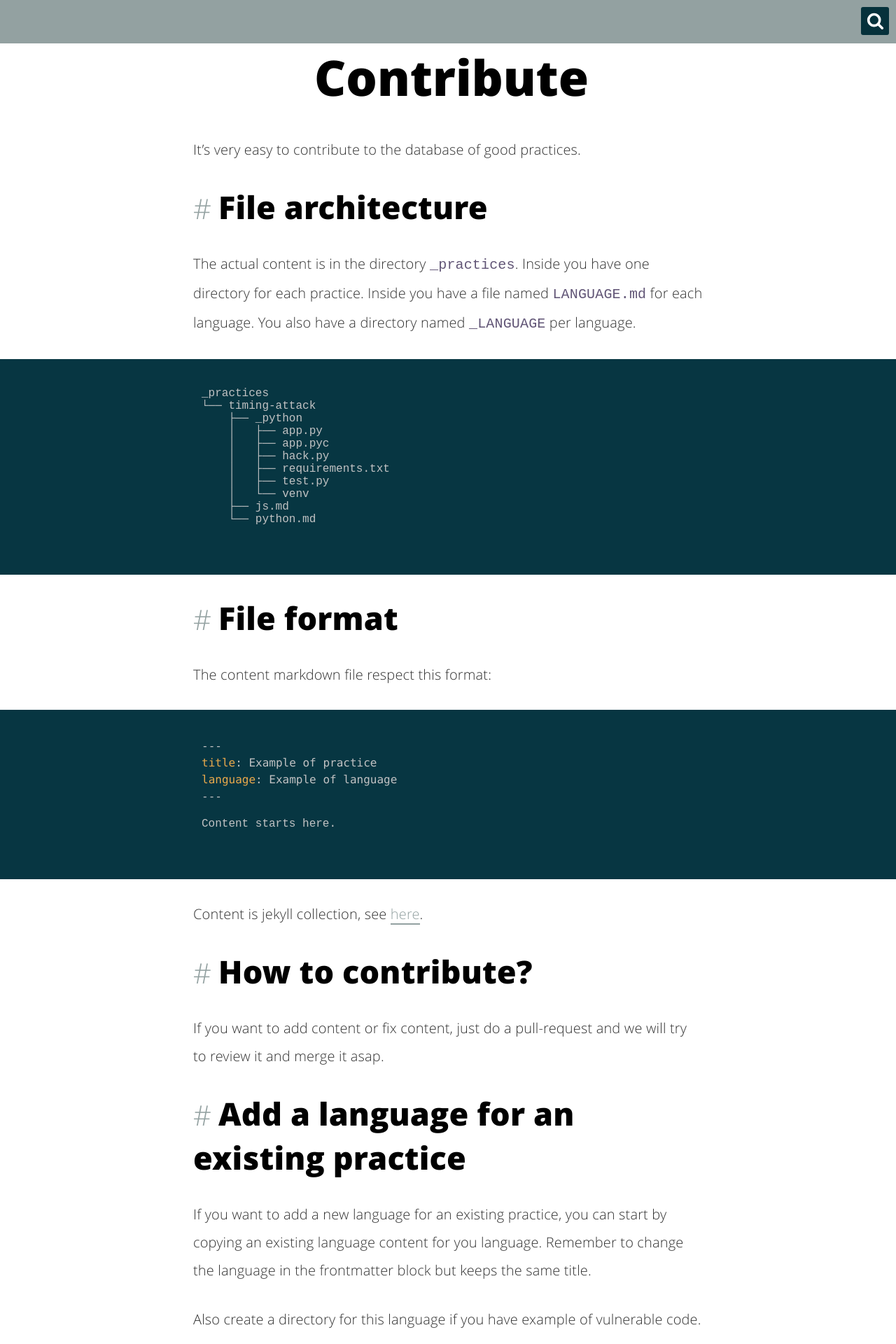
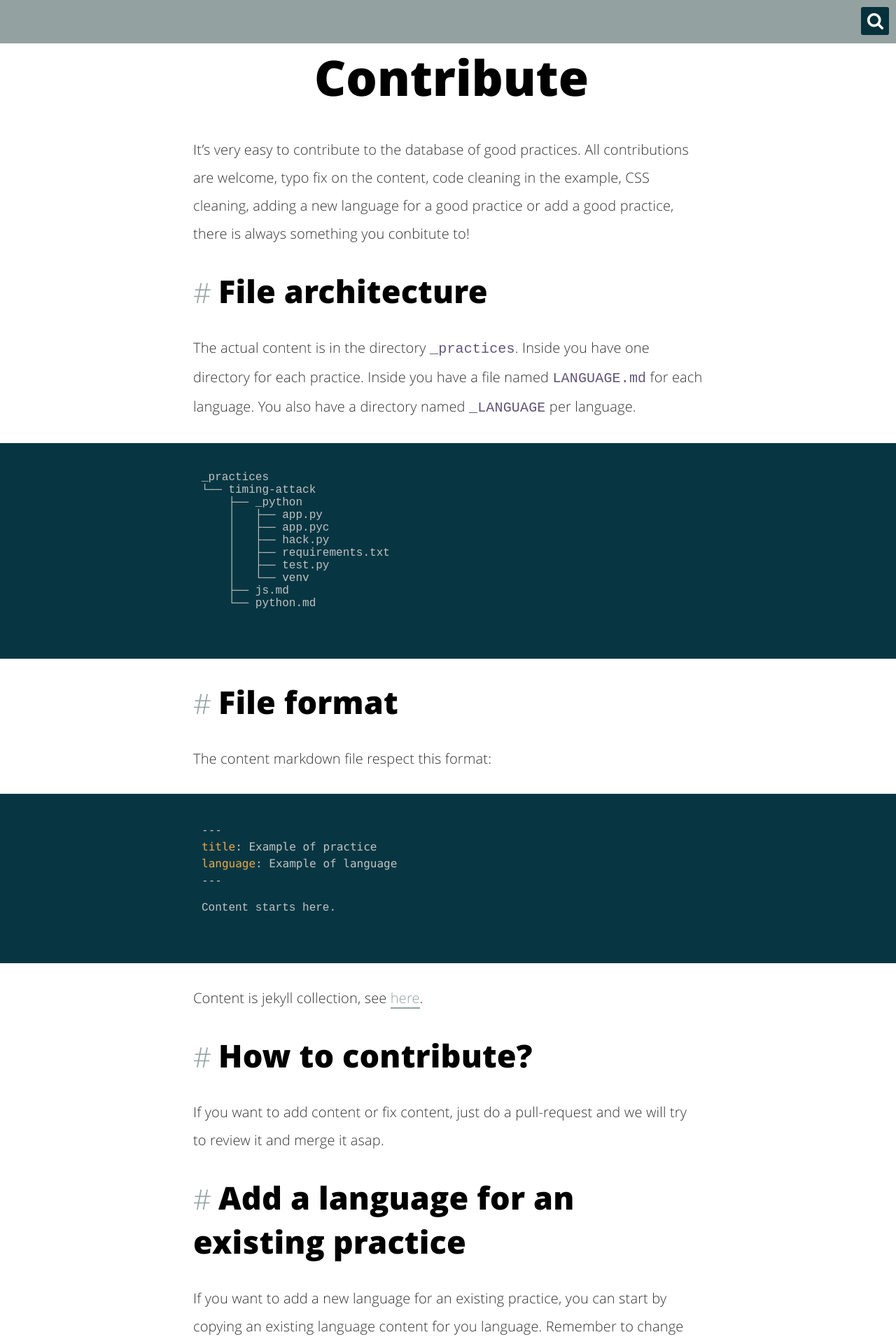
Before and after one commit to sqreen/DevelopersSecurityBestPractices, a Jekyll site: the page built from contribute.md, in a window 1280 px wide. Shown: the top 1920 px of the page at 70% size. Built offline with Jekyll 4.4.1, drawn with Linux system fonts in a browser that asks for light colours.

Commit message:
Add part about contribution on the home page and password google doc

```diff
--- a/contribute.md
+++ b/contribute.md
@@ -4,7 +4,7 @@ layout: page
 ---
 
 
-It's very easy to contribute to the database of good practices.
+It's very easy to contribute to the database of good practices. All contributions are welcome, typo fix on the content, code cleaning in the example, CSS cleaning, adding a new language for a good practice or add a good practice, there is always something you conbitute to!
 
 # File architecture
 
--- a/src/styl/_post.styl
+++ b/src/styl/_post.styl
@@ -114,6 +114,10 @@
     .asciicast
         padding 0 rem(20px) !important
         margin 0 auto rem(30px) !important
+
+    iframe
+        padding 0 rem(20px) !important
+        margin 0 auto rem(30px) !important
 .share
     center(800px)
     text-align center
```
Also changed, not shown: _includes/header-default.html (+9 -3 lines), _practices/safe-password-storage/python.md (+6 -0 lines), assets/css/main.css.
